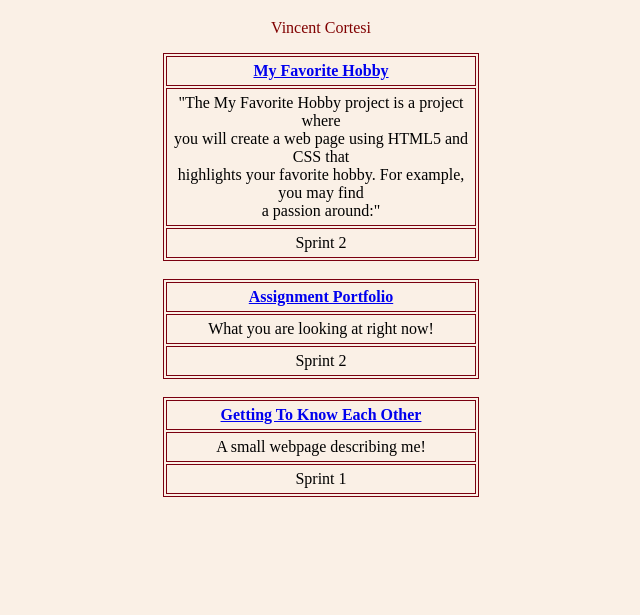
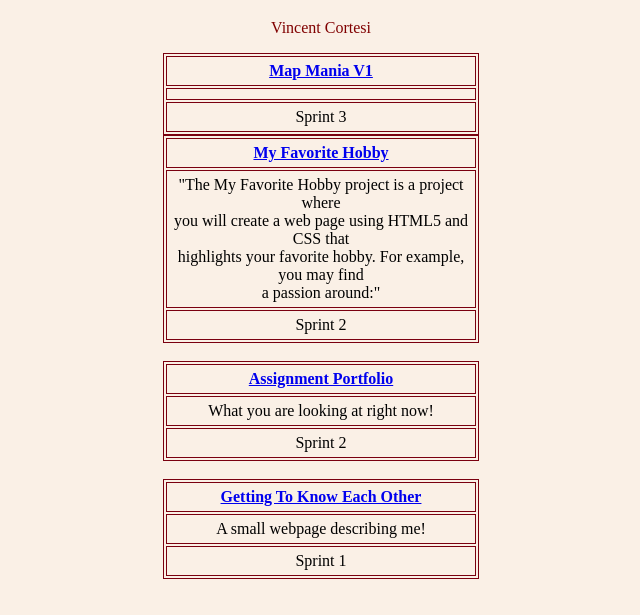
Before and after one commit to Vcortesi/assignment-portfolio, a plain HTML site: page index.html in a window 1280 px wide. Shown: the part 61-676 px from the top of the page, without its empty margins (319-959 px from the left). Drawn offline with Linux system fonts and the light colour scheme.

Commit message:
Update for Map Mania

```diff
--- a/index.html
+++ b/index.html
@@ -10,6 +10,19 @@
         <h1 class="center">Assignment Portfolio</h1>
         <p class="center">Vincent Cortesi</p>
 
+            <table>
+                <tr>
+                    <th><a href="https://lively-coast-0b8bcb410.azurestaticapps.net/">
+                    Map Mania V1</a></th>
+                </tr>
+                <tr>
+                    <td><a href = "https://www.lewis.education/?cpsc=24700-fall-2021-001&hide-nav=y#/activity/map-mania-v1"
+                        This is the first version of Map Mania></a></td>
+                </tr>
+                <tr>
+                    <td>Sprint 3</td>
+                </tr>
+            </table>
             <table>
                 <tr>
                     <th><a href="https://gentle-desert-068368b10.azurestaticapps.net/">
```
Also changed, not shown: 1 other file.
